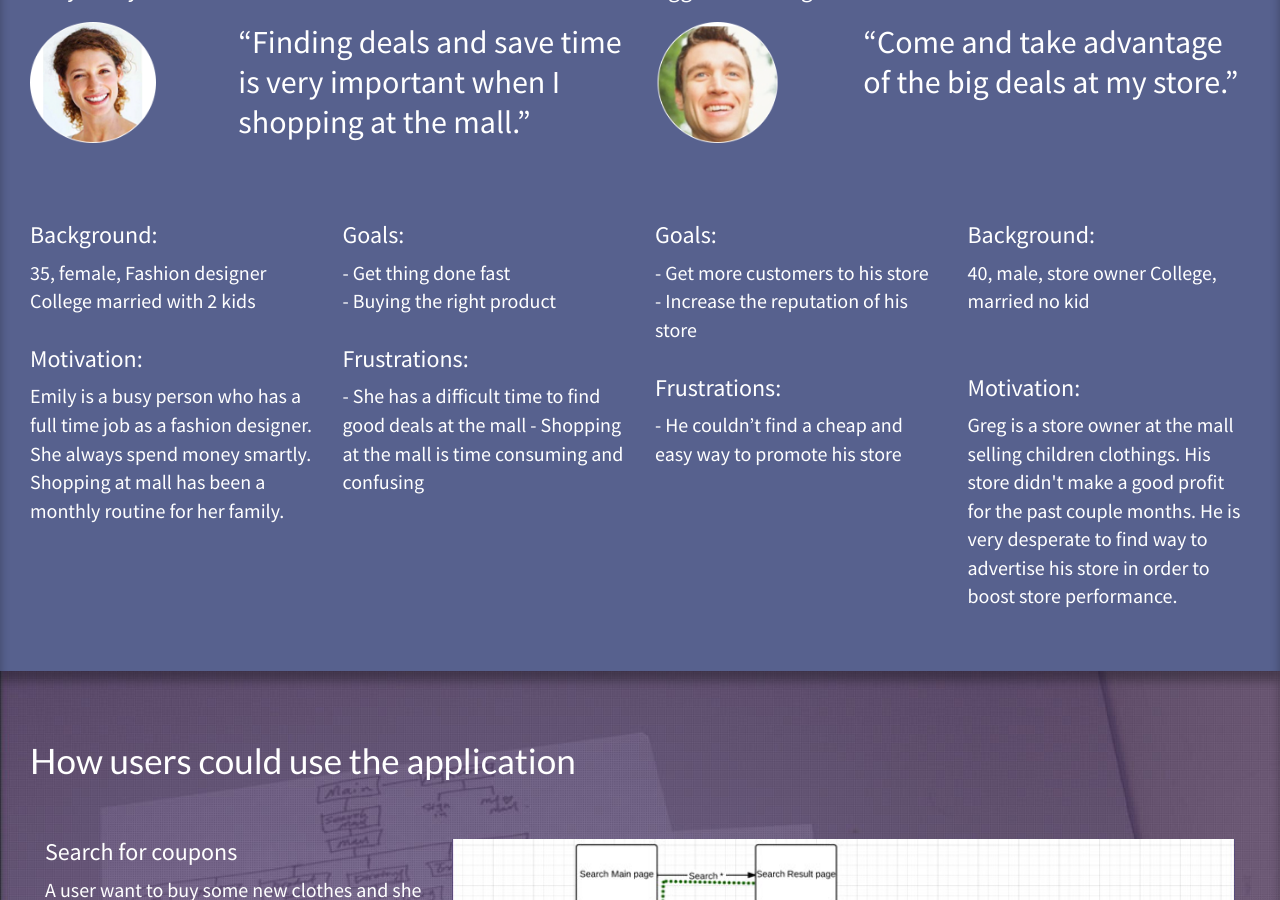
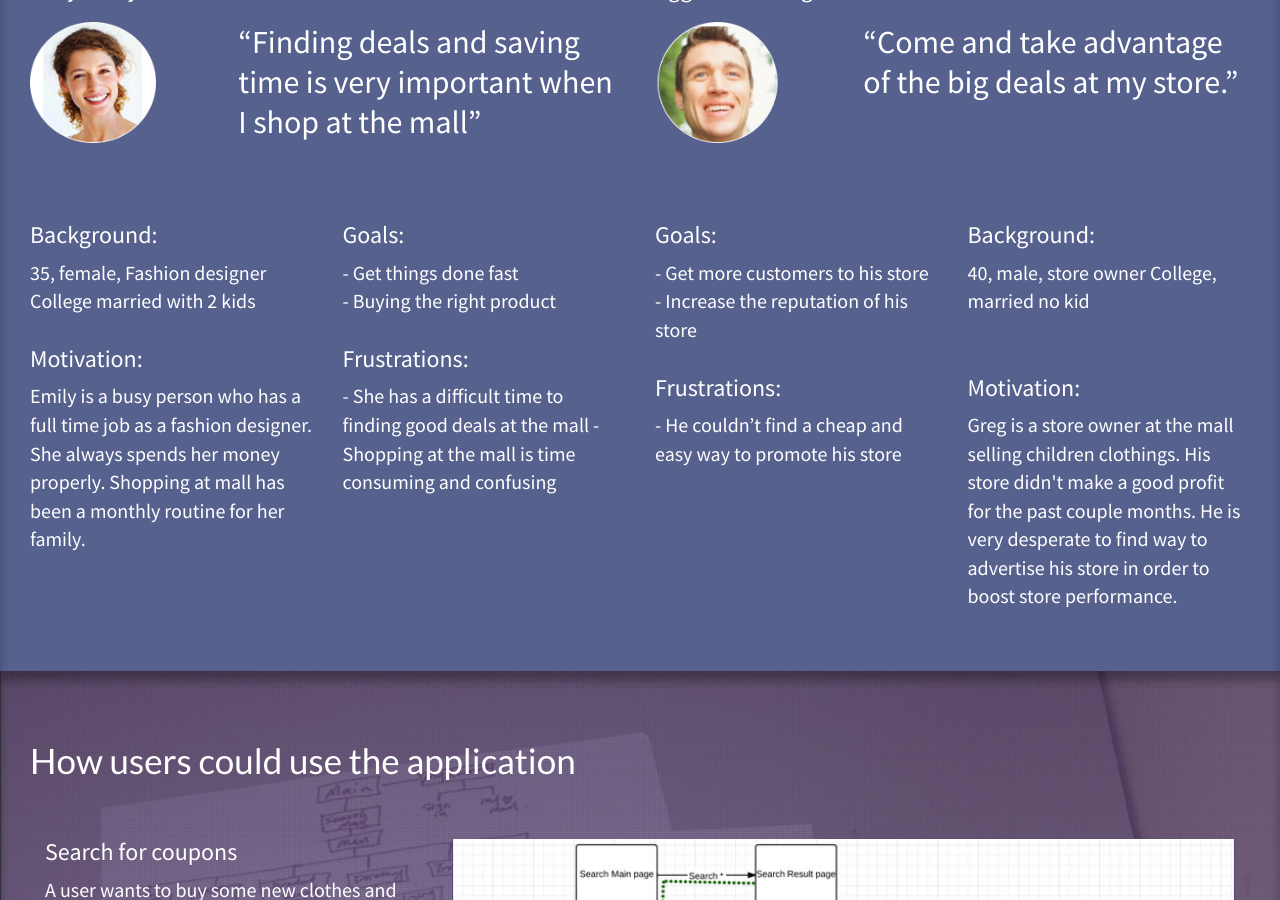
Before and after one commit to leoman730/leoman730.github.com, a Jekyll site: the page ux/finalproject/index.html, which Jekyll copies as it is, in a window 1280 px wide and 900 px high, scrolled down 3035 px. Built offline with Jekyll 4.4.1, drawn with Linux system fonts in a browser that asks for light colours; nearby versions of some CDN libraries; some of the changed text lies outside the part shown.

Commit message:
Modify cop

```diff
--- a/ux/finalproject/index.html
+++ b/ux/finalproject/index.html
@@ -45,7 +45,7 @@
 
                     <div class="vcenter" id="project_description">
                         Through in-depth research, I found that
-                        shoppers prioritize <span class="emphasis">deals</span> and
+                        shoppers prioritize cost-saving <span class="emphasis">deals</span> and
                         <span class="emphasis">convenience</span>. Leveraging this insight,
                         I designed, prototyped and tested a
                         shopping app to help malls see an
@@ -64,8 +64,8 @@
 
                 <div class="note">
                     From a survey I conducted , I discovered that users put a lot of focus
-                    on <span class="emphasis">deals</span> and <span class="emphasis">sales</span> when they are shopping at the mall.
-                    They also trying to find way to help them to buy the right product.
+                    on cost-saving <span class="emphasis">deals</span> and <span class="emphasis">sales</span> when they are shopping at the mall.
+                    They are also trying to look for ways to help them to buy the right product.
                 </div>
 
                 <div class="row" id="report_container">
@@ -173,10 +171,7 @@
                         <div class="row">
                             <img class="user_image col-md-3" alt="Target User Image" src="images/target_user_1.png" />
                             <div class="user_quote col-md-offset-1 col-md-8">
-                                “Finding deals and save
-                                time is very important
-                                when I shopping at the
-                                mall.”
+                                “Finding deals and saving time is very important when I shop at the mall”
                             </div>
                         </div>
 
@@ -192,7 +187,7 @@
                             <div class="col-md-6">
                                 <h3>Goals:</h3>
                                 <p>
-                                - Get thing done fast<br />
+                                - Get things done fast<br />
                                 - Buying the right product
                                 </p>
                             </div>
@@ -204,7 +199,7 @@
                                 <p>
                                 Emily is a busy person who has a
                                 full time job as a fashion designer.
-                                She always spend money smartly.
+                                She always spends her money properly.
                                 Shopping at mall has been a monthly routine for her family.
                                 </p>
                             </div>
@@ -212,10 +207,8 @@
                             <div class="col-md-6">
                                 <h3>Frustrations:</h3>
                                 <p>
-                                - She has a difficult time to find
-                                good deals at the mall
-                                - Shopping at the mall is time
-                                consuming and confusing
+                                - She has a difficult time to finding good deals at the mall
+                                - Shopping at the mall is time consuming and confusing
                                 </p>
 
                             </div>
@@ -304,7 +297,7 @@
                     <div class="scenario first">
                         <h3>Search for coupons</h3>
                         <p>
-                        A user want to buy some new clothes and
+                        A user wants to buy some new clothes and
                         she uses EasyShopper to help her locate
                         deals. (See scenario 1)
                         </p>
@@ -312,13 +305,13 @@
 
                     <div class="scenario">
                         <h3>Create a promotion</h3>
-                        <p>A store owner wants to promote a sale and he wants to submit a coupon deal to EasyShopper so to attract more customers. (See scenario 2)</p>
+                        <p>A store owner wants to promote a sale and he wants to submit a coupon deals to EasyShopper so to attract more customers. (See scenario 2)</p>
                     </div>
 
                     <div class="scenario">
                         <h3>Get store Direction</h3>
                         <p>
-                        A user want to use EasyShopper to get to one of her favorites store. (See scenario 3)
+                        A user wants to use EasyShopper to get to one of her favorites store. (See scenario 3)
                         </p>
                     </div>
                 </div>
```
Also changed, not shown: other parts of ux/finalproject/index.html (+6 -8 lines), 1 other file.
